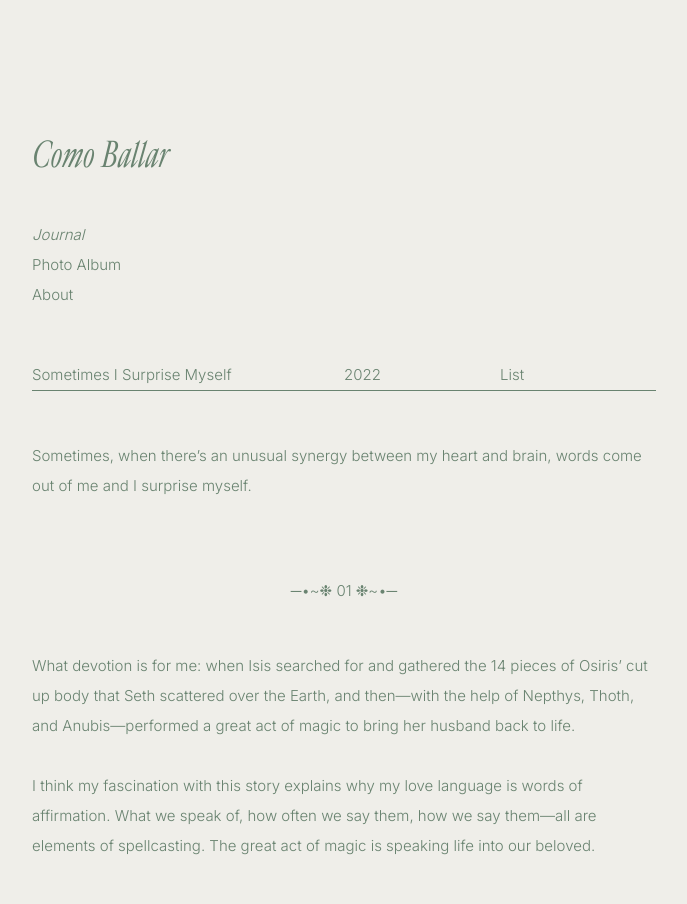
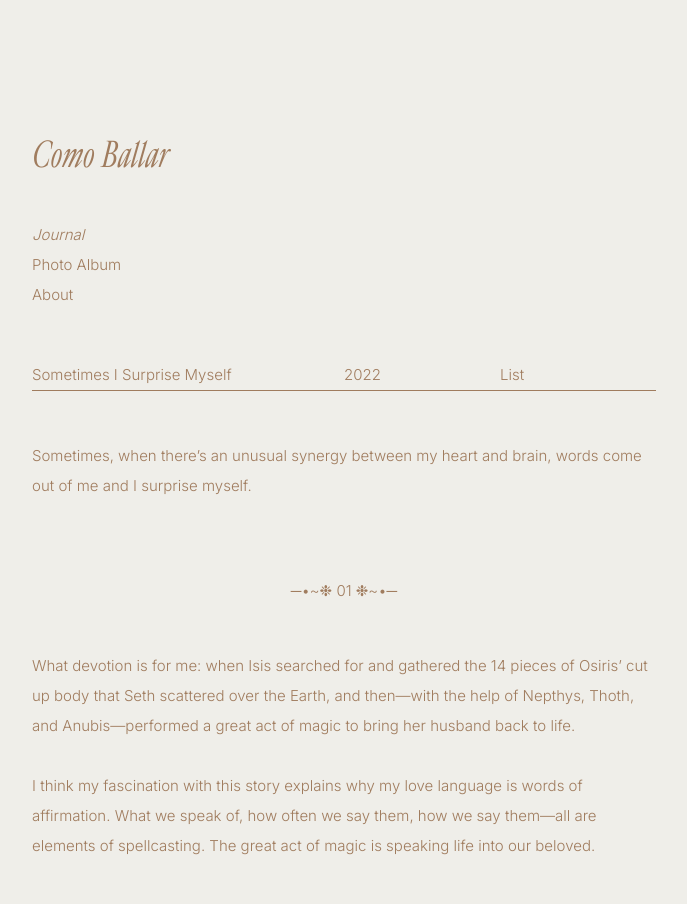
Before and after one commit to comballar/comballar.github.io, a Jekyll site: the page built from _journals/2022-03-11-surprise-myself.md, in a window 1280 px wide. Shown: the top 904 px of the page, without its empty margins (88-775 px from the left). Built offline with Jekyll 4.4.1, drawn with Linux system fonts in a browser that asks for light colours; grey boxes are pictures that could not be loaded.

Commit message:
Update base.scss

```diff
--- a/_sass/base.scss
+++ b/_sass/base.scss
@@ -18,10 +18,10 @@ $font__line-height: 2;
 }
 
 // colors
-$color__black:      #698370;
-$color__gray:       #698370;
+$color__black:      #A07C5E;
+$color__gray:       #A07C5E;
 $color__beige:      #EFEEE9;
-$color__yellow:     #DFDAB0;
+$color__yellow:     #DCDDC8;
 
 @mixin media-query($device) {
   @media screen and (min-width: $device) {
```
